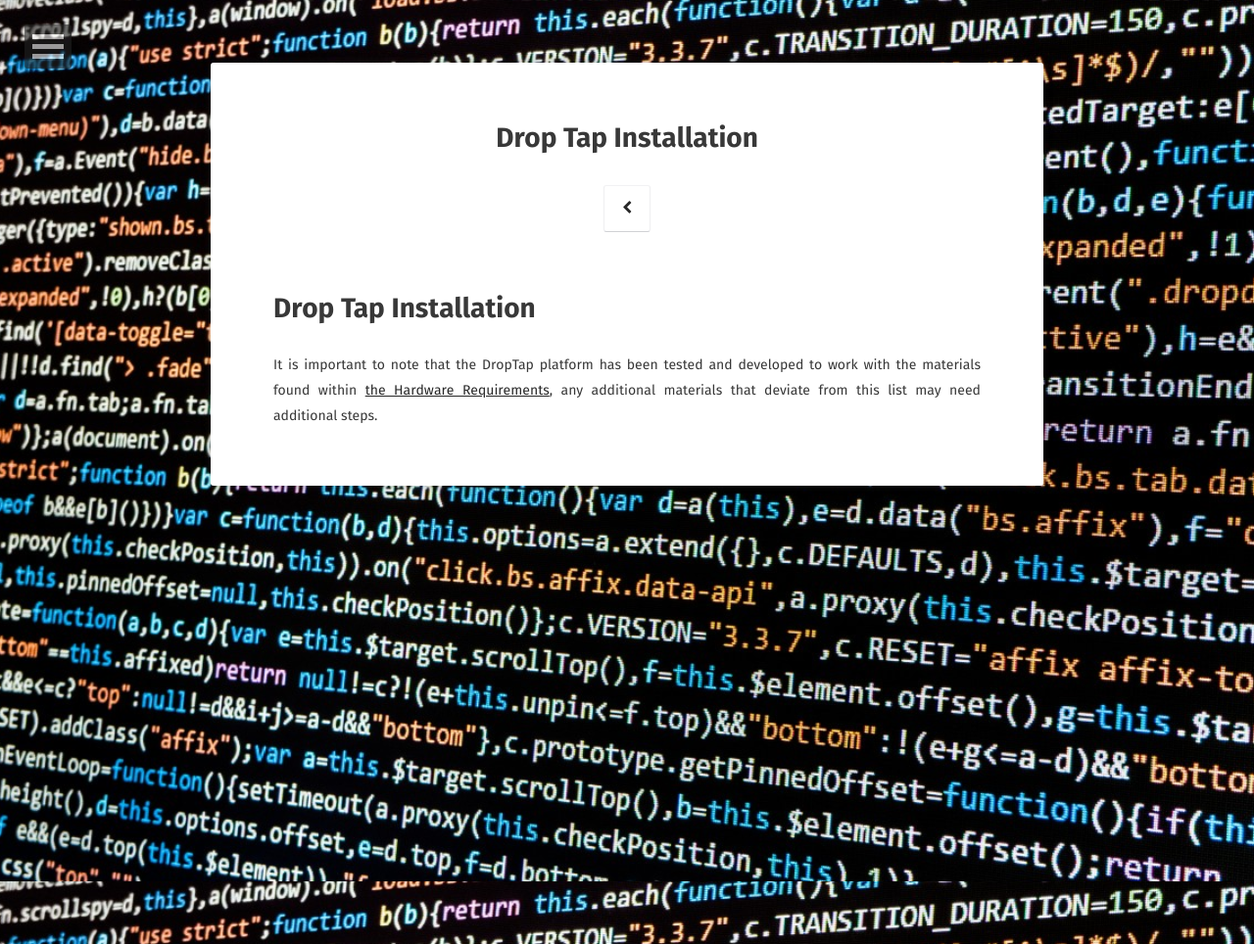
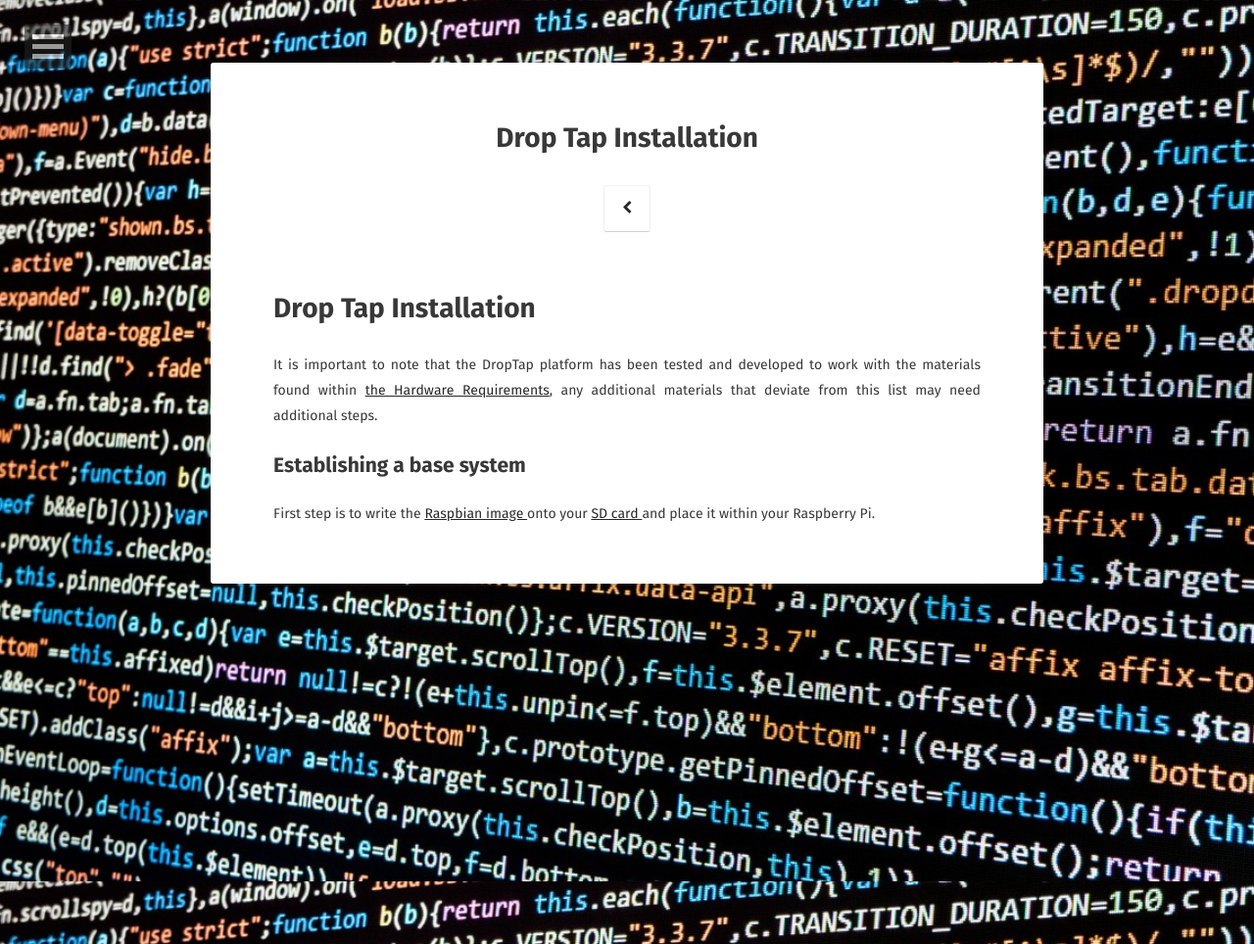
Before and after one commit to mgalde/DropTap, a Jekyll site: the page built from installation.md, in a window 1280 px wide. Shown: the whole page at 98% size. Built offline with Jekyll 4.4.1, drawn with Linux system fonts in a browser that asks for light colours; some web fonts are replaced; our own code applies the rules of GitHub Pages for plain Markdown files; comment, search, counter and statistics services are not loaded.

Commit message:
Establishing a base system

```diff
--- a/installation.md
+++ b/installation.md
@@ -1,3 +1,7 @@
 # Drop Tap Installation
 
 It is important to note that the DropTap platform has been tested and developed to work with the materials found within [the Hardware Requirements](/hardware/software_requirements.md), any additional materials that deviate from this list may need additional steps.
+
+## Establishing a base system
+
+First step is to write the [Raspbian image ](https://downloads.raspberrypi.org/raspbian_latest) onto your [SD card ](https://www.amazon.com/Sandisk-Ultra-Micro-UHS-I-Adapter/dp/B073JWXGNT)and place it within your Raspberry Pi.
```
